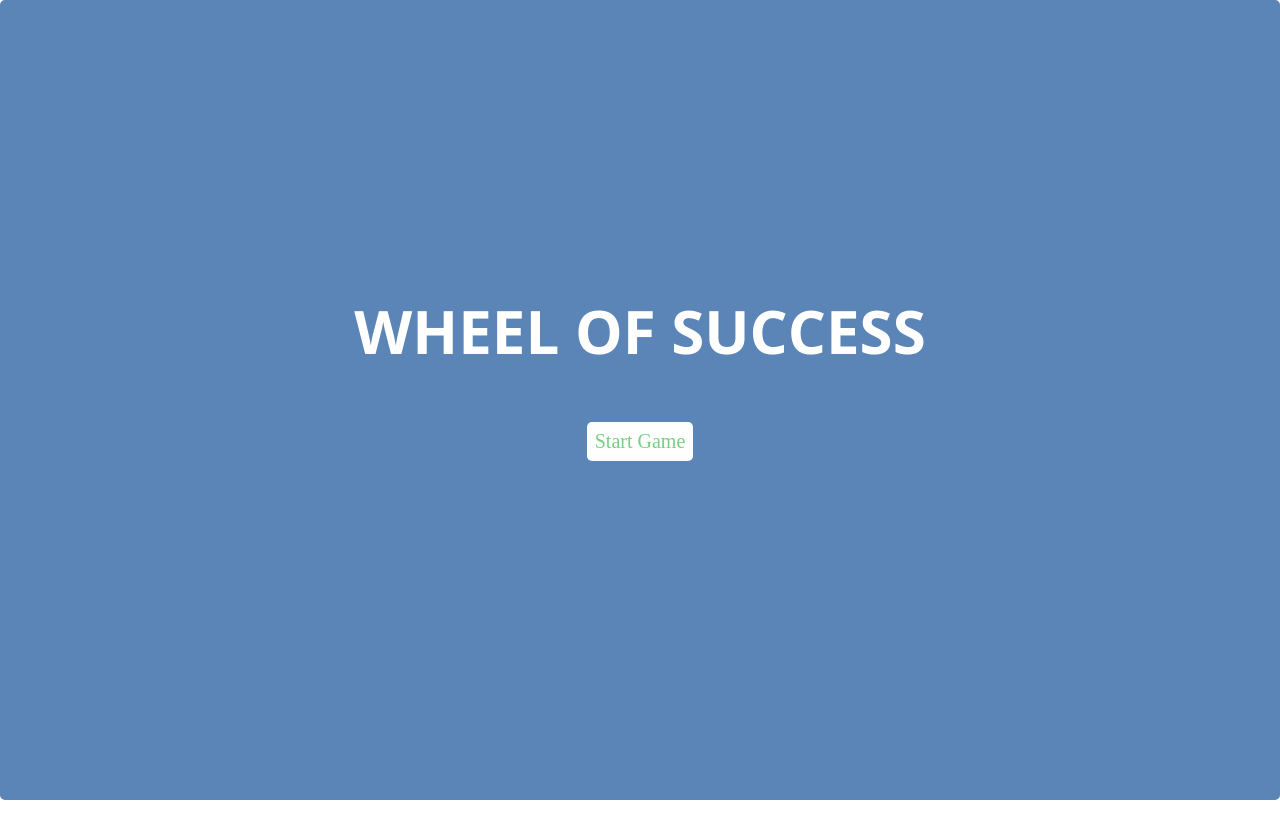
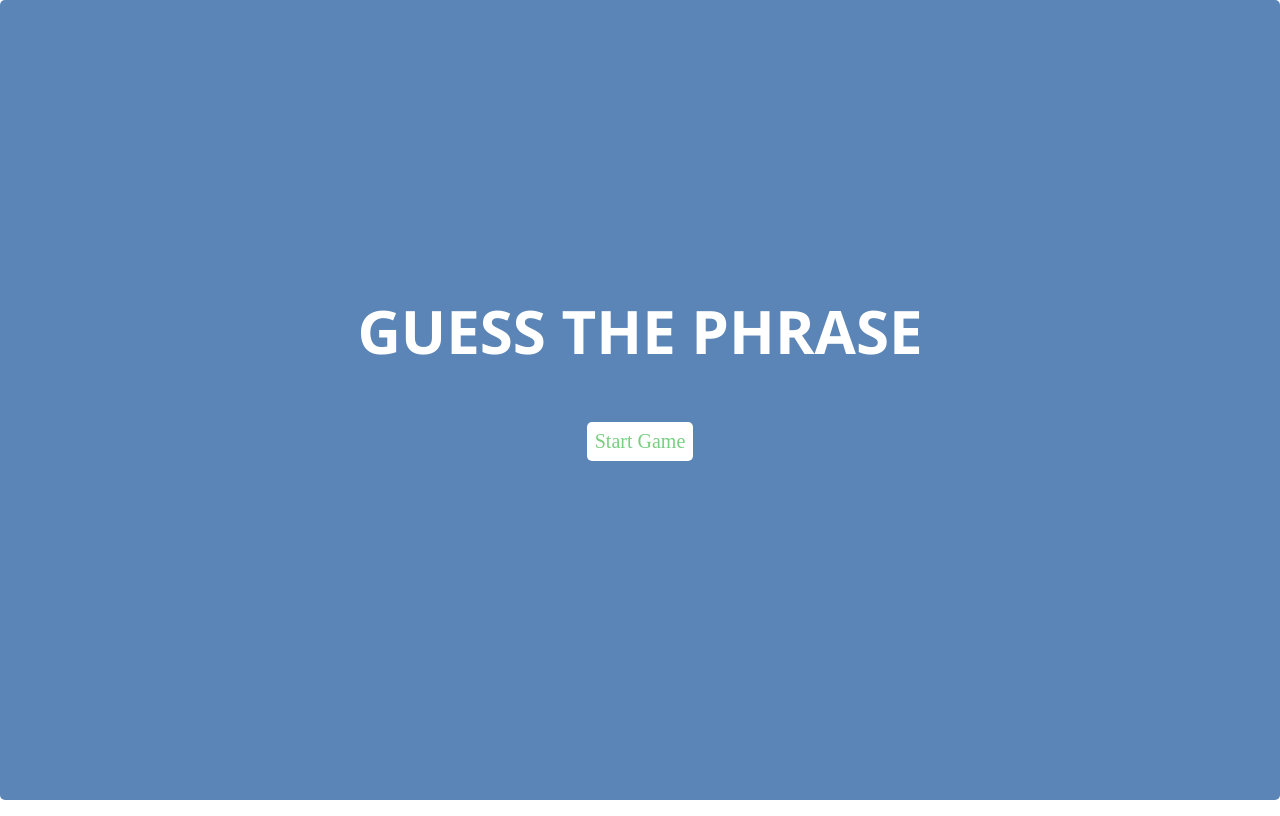
Before and after one commit to Hazelrl/guess-the-phrase-game, a plain HTML site: page index.html in a window 1280 px wide. Drawn offline with nearby package versions, Linux system fonts and the light colour scheme.

Commit message:
Changed title

```diff
--- a/index.html
+++ b/index.html
@@ -2,19 +2,19 @@
 <html lang="en">
   <head>
     <meta charset="utf-8">
-    <title>Wheel of Success!</title>
+    <title>Guess the phrase</title>
     <meta name="viewport" content="width=device-width, initial-scale=1.0">
     <link href="css/styles.css" rel="stylesheet">
   </head>
   <body>
     <div class="main-container">
       <div id="overlay" class="start">
-        <h2 class="title">Wheel of Success</h2>
+        <h2 class="title">Guess the phrase</h2>
         <a class="btn__reset">Start Game</a>
       </div>
 
       <div id="banner" class="section">
-        <h2 class="header">Wheel of Success</h2>
+        <h2 class="header">Guess the phrase</h2>
       </div>
 
       <div id="phrase" class="section">
```
